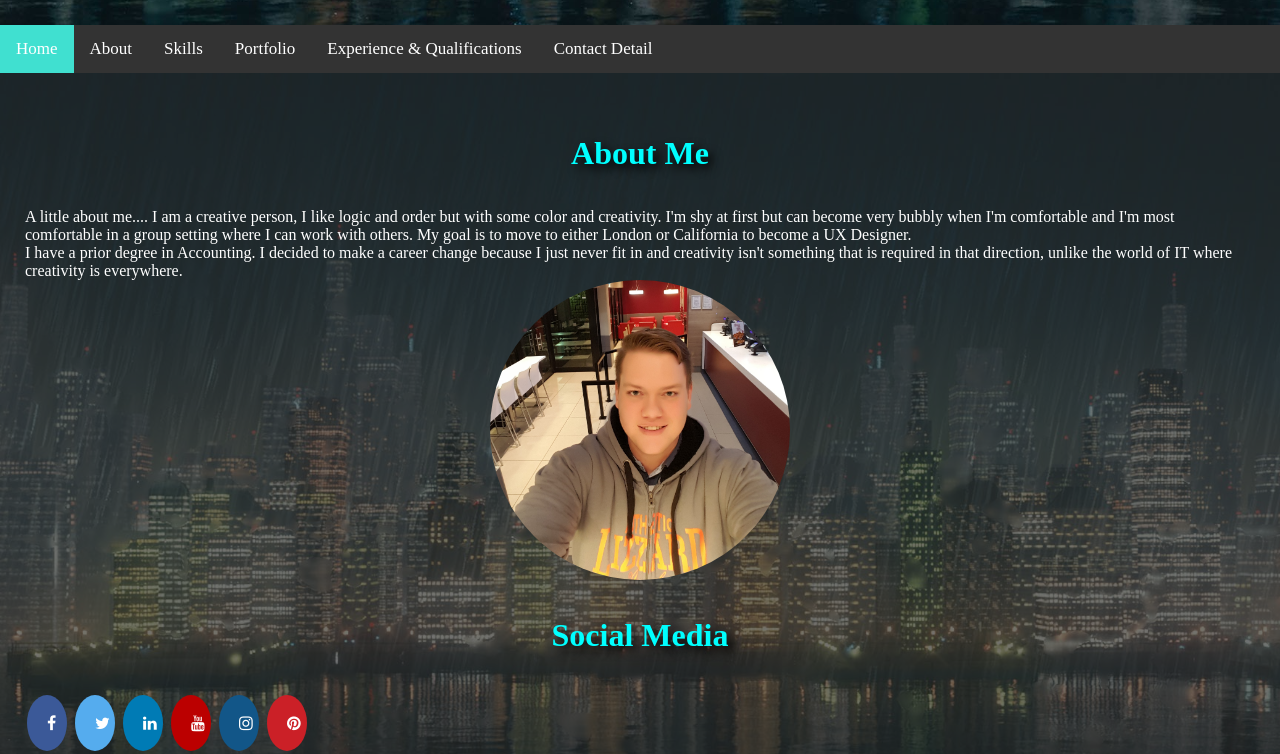
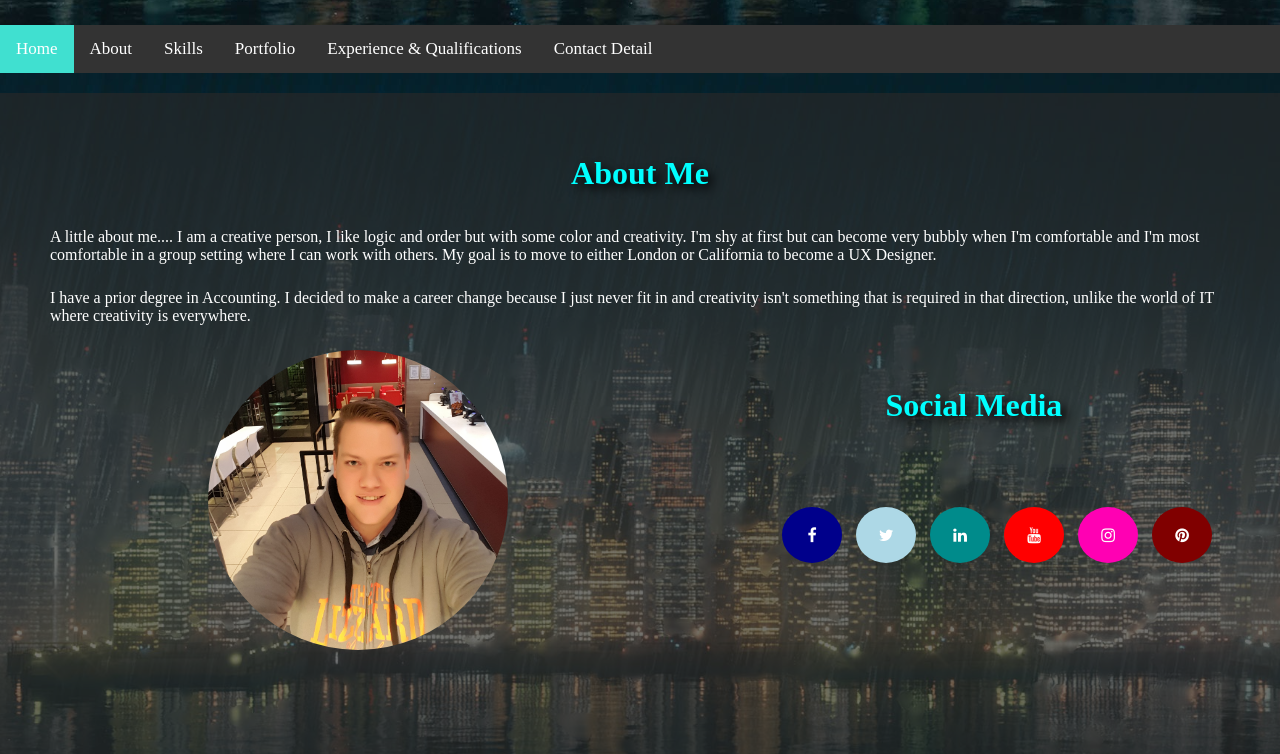
Before and after one commit to Wallies21/CMPG_323_Project_1, a plain HTML site: page index.html in a window 1280 px wide. Shown: the part 727-1481 px from the top of the page. Drawn offline with Linux system fonts and the light colour scheme; no server answers.

Commit message:
Update style.css

```diff
--- a/style.css
+++ b/style.css
@@ -174,7 +174,8 @@ section{
   font-family: "Architects Daughter";
   color: white;
   background-color: rgba(40,40,40,.65);
-
+  margin-top: 20px;
+  overflow: hidden;
 }
 
 .section-header{
@@ -194,14 +195,34 @@ section{
   border-radius: 50%;
 
 }
+.about-grid{
+  display: grid;
+  grid-gap: 1px;
+
+}
+.about-grid1{
+  grid-column: 1 / span 3;
+  grid-row: 1 / span 3;
+}
+.about-grid2{
+  grid-column: 4 / span 1;
+  grid-row: 1 / span 1;
+
+}
+.about-grid3{
+  grid-column: 4 / span 1;
+  grid-row: 2 / span 2;
+  margin-left: 15%;
+
+}
 /*Social*/
 .fa {
   padding: 20px;
-  font-size: 30px;
-  width: 30px;
+  font-size: 70px;
+  width: 60px;
   text-align: center;
   text-decoration: none;
-  margin: 5px 2px;
+  margin: 5px 5px;
   border-radius: 50%;
 }
 
@@ -210,30 +231,30 @@ section{
 }
 
 .fa-facebook {
-  background: #3B5998;
+  background: darkblue;
   color: white;
 }
 .fa-twitter {
-  background: #55ACEE;
+  background: lightblue;
   color: white;
 }
 .fa-linkedin {
-  background: #007bb5;
+  background:darkcyan;
   color: white;
 }
 
 .fa-youtube {
-  background: #bb0000;
+  background: red;
   color: white;
 }
 
 .fa-instagram {
-  background: #125688;
-  color: white;
+  background: rgb(255, 0, 179);
+  color: rgb(255, 255, 255);
 }
 
 .fa-pinterest {
-  background: #cb2027;
+  background: maroon;
   color: white;
 }
 /*Skills*/
@@ -259,6 +280,9 @@ section{
 }
 p{
   margin: auto;
+}
+.p2{
+  margin: 25px;
 }
 .skill-container{
   width: 85%;
```
